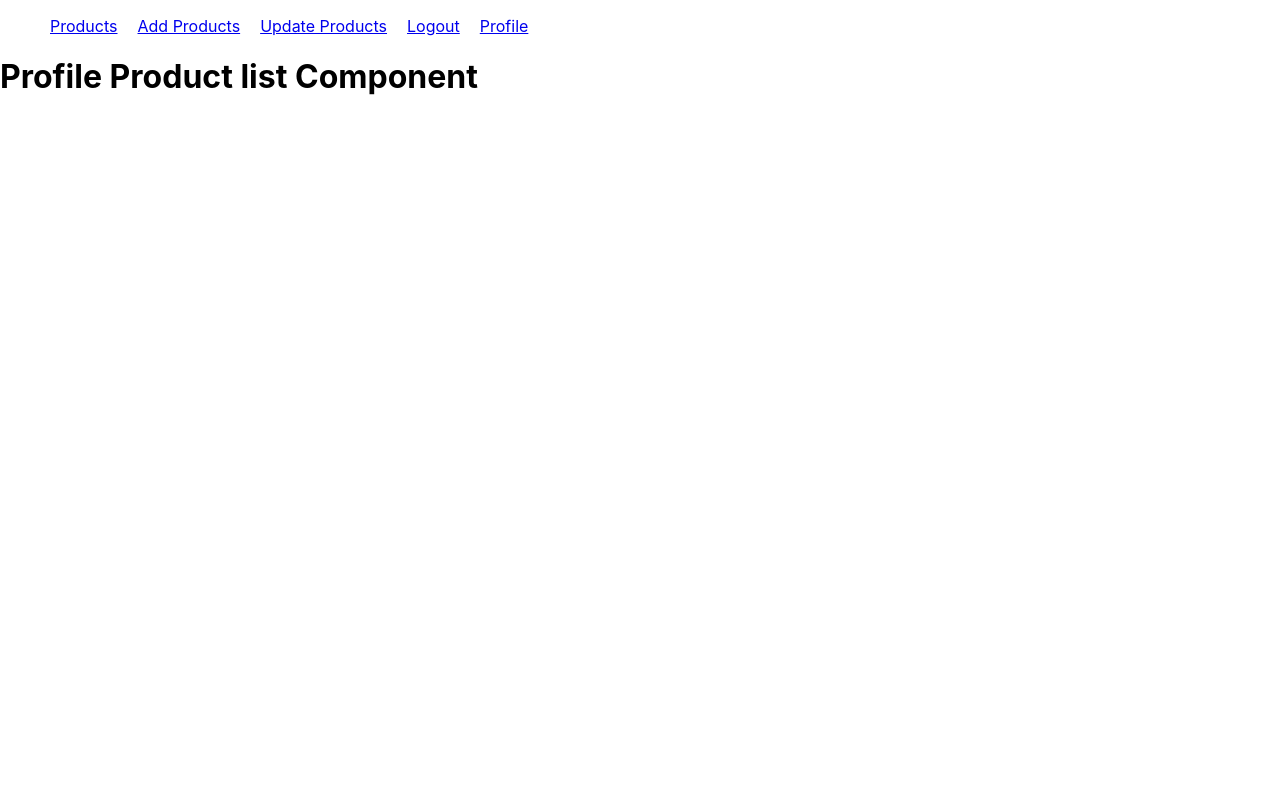
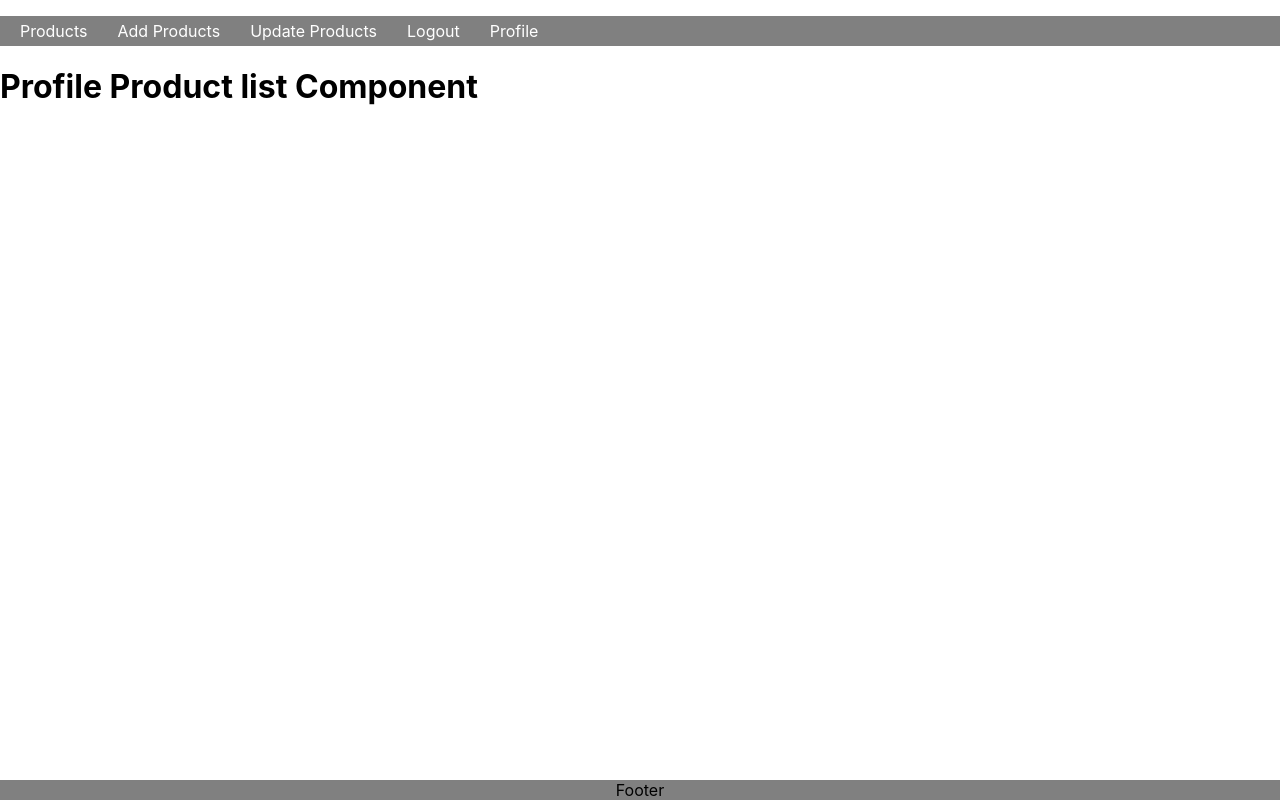
Before and after one commit to chandiosamad07/E_Dashboard, a React (Create React App) app in the folder frontend/: page /profile in a window 1280 px wide. Built offline with nearby package versions, Linux system fonts and the light colour scheme.

Commit message:
Header and footer

```diff
--- a/frontend/src/App.css
+++ b/frontend/src/App.css
@@ -3,3 +3,23 @@
   padding: 10px;
   direction: none;
 }
+
+
+.nav-ul a{
+  color: #fff;
+  padding: 5px;
+  text-decoration: none;
+}
+
+.nav-ul {
+ padding: 5px;
+ margin: o;
+ background-color: gray;
+}
+.footer{
+  position: absolute;
+  bottom: 0;
+  text-align: center;
+  width: 100%;
+  background-color: gray;
+}
--- a/frontend/src/App.js
+++ b/frontend/src/App.js
@@ -1,7 +1,10 @@
 
 import './App.css';
-import Nav from './Nav';
+import Footer from './Components/Footer';
+
+import Nav from './Components/Nav';
 import { BrowserRouter,Route ,Routes} from 'react-router-dom';
+
 function App() {
   return (
     <>
@@ -14,6 +17,7 @@
       <Route path='/logout'element={<h1>logout Component</h1>}></Route>
       <Route path='/profile'element={<h1>Profile Product list Component</h1>}></Route>
     </Routes>
+    <Footer></Footer>
     </BrowserRouter>
     </>
   );
--- /dev/null
+++ b/frontend/src/Components/Footer.js
@@ -0,0 +1,9 @@
+import React from 'react'
+
+ const Footer = () => {
+  return (
+    <div className='footer'>Footer</div>
+  )
+}
+
+export default Footer
```
Also changed, not shown: frontend/src/Components/Nav.js (renamed from frontend/src/Nav.js).
